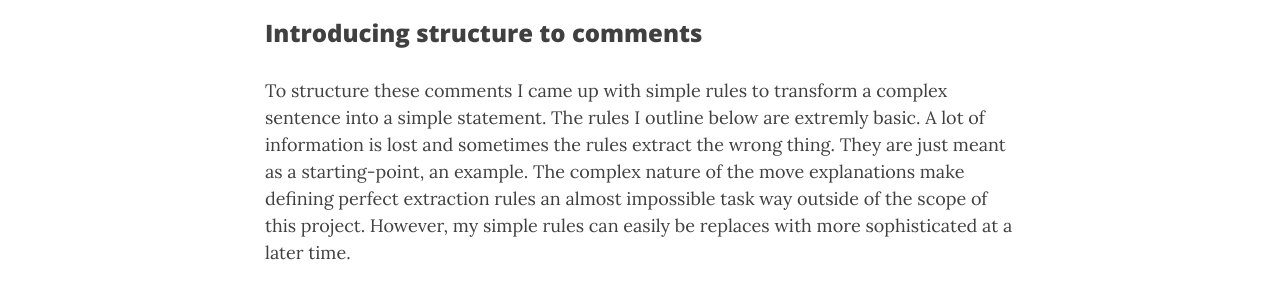
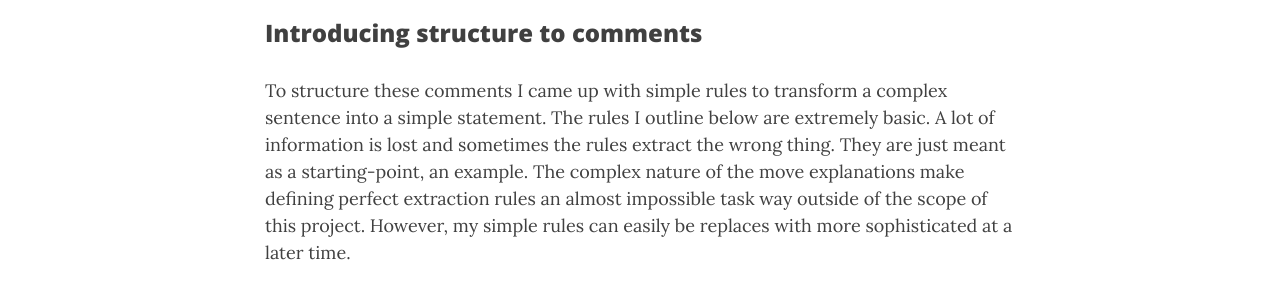
Before and after one commit to RobinWeitzel/nn-project, a Jekyll site: the page built from _posts/2019-05-22-move-explanatnios.md, in a window 1280 px wide and 900 px high, scrolled down 2750 px. Shown: the part 181-481 px from the top of the window. Built offline with Jekyll 4.4.1, drawn with Linux system fonts in a browser that asks for light colours; nearby versions of some CDN libraries; some of the changed text lies outside the part shown.

Commit message:
Minor wording fixes

```diff
--- a/_posts/2019-05-22-move-explanatnios.md
+++ b/_posts/2019-05-22-move-explanatnios.md
@@ -116,7 +116,7 @@ To do that, let's look at some common themes within the comments.
 
 ### Introducing structure to comments
 To structure these comments I came up with simple rules to transform a complex sentence into a simple statement.
-The rules I outline below are extremly basic.
+The rules I outline below are extremely basic.
 A lot of information is lost and sometimes the rules extract the wrong thing.
 They are just meant as a starting-point, an example.
 The complex nature of the move explanations make defining perfect extraction rules an almost impossible task way outside of the scope of this project.
```
Also changed, not shown: other parts of _posts/2019-05-22-move-explanatnios.md (+2 -0 lines).
